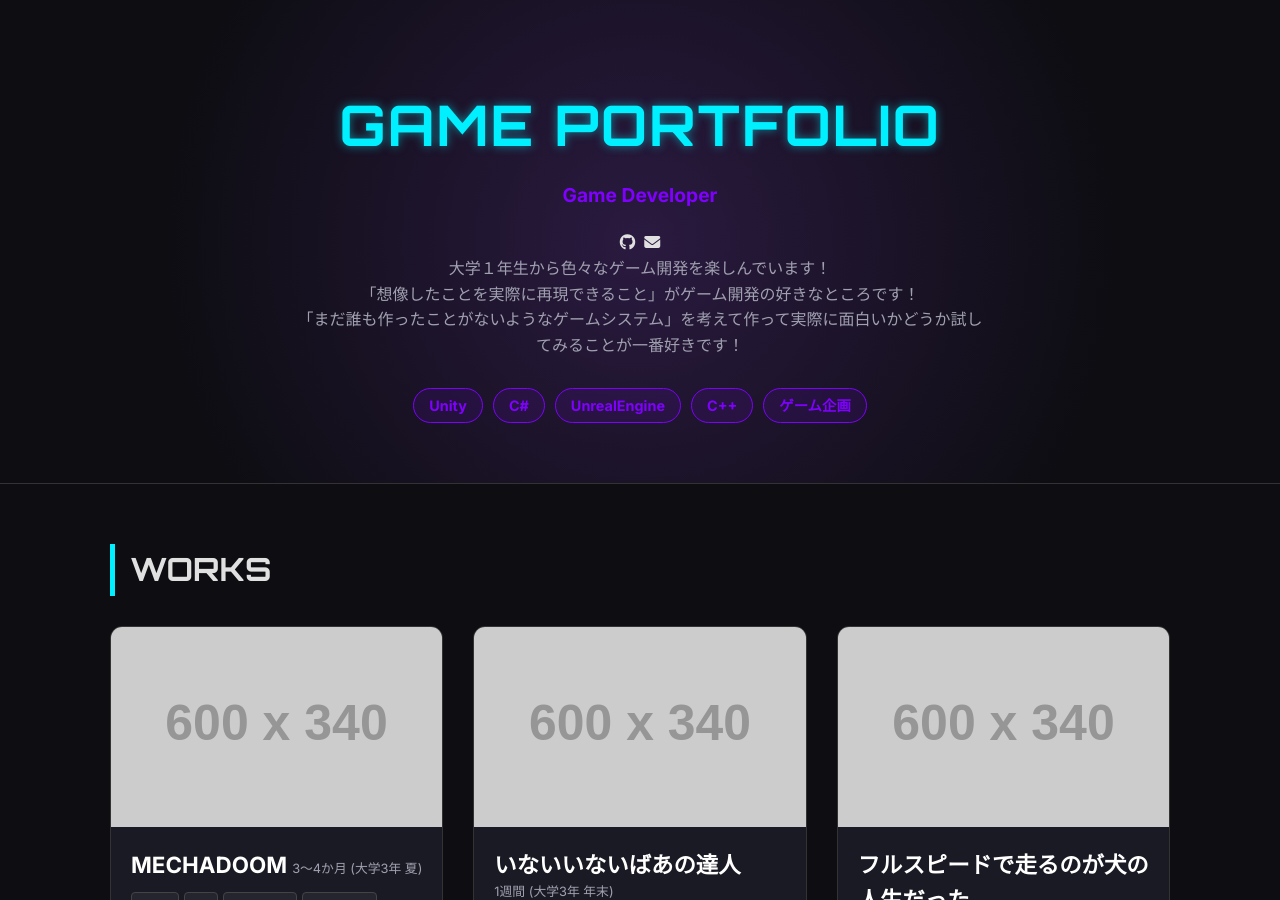
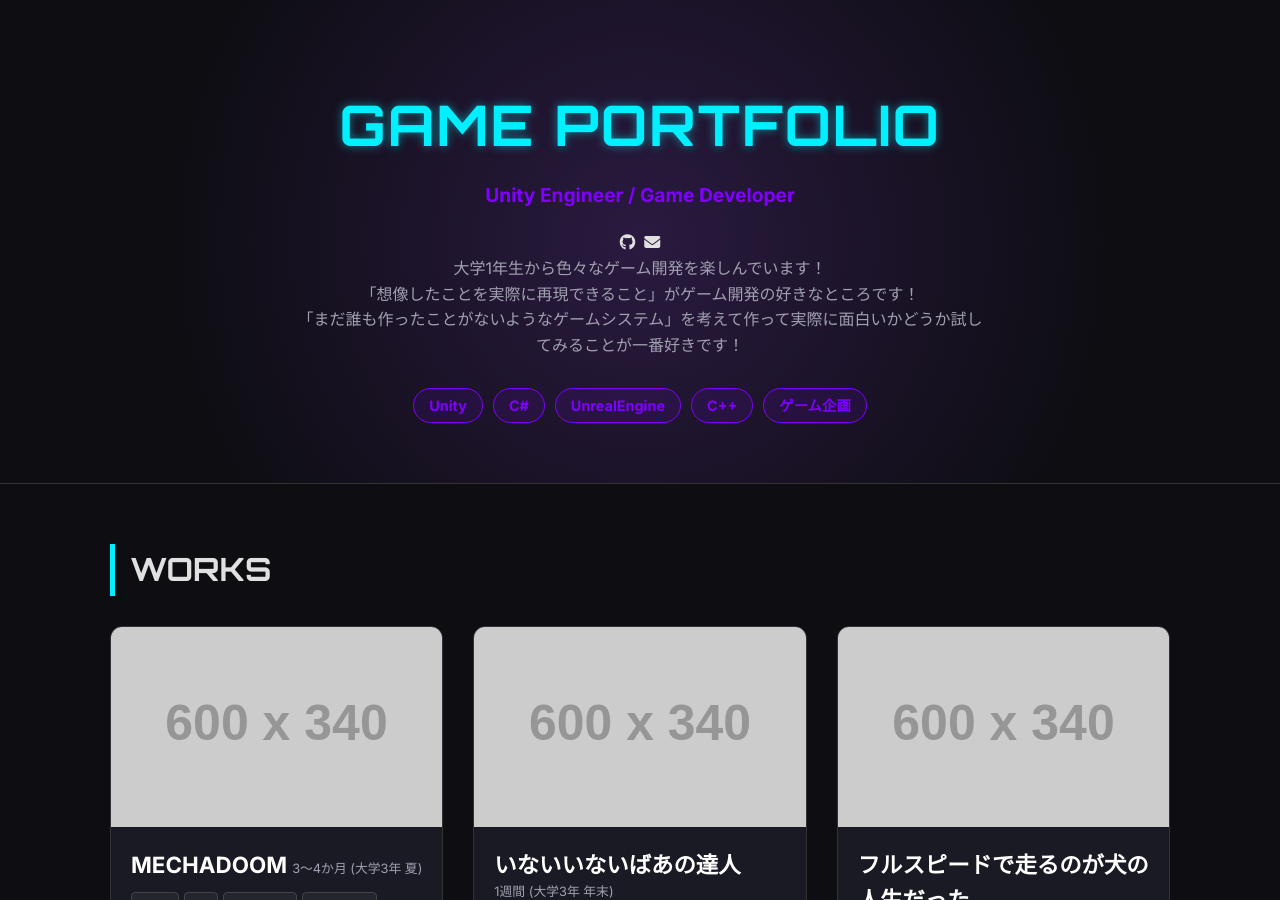
Before and after one commit to Sakai8121/Sakai8121.github.io, a Jekyll site: the page built from index.html, in a window 1280 px wide and 900 px high. Built offline with Jekyll 4.4.1, drawn with Linux system fonts in a browser that asks for light colours.

Commit message:
Update subtitle and contact information in index.html

```diff
--- a/index.html
+++ b/index.html
@@ -18,28 +18,29 @@ layout: null
     <header class="hero">
     <div class="container">
         <h1 class="glitch" data-text="GAME PORTFOLIO">GAME PORTFOLIO</h1>
-        <p class="subtitle">Game Developer</p>
+        <p class="subtitle">Unity Engineer / Game Developer</p>
 
         <div class="social-links">
             <a href="https://github.com/sakai8121" target="_blank" title="GitHub">
                 <i class="fab fa-github"></i>
             </a>
 
-            <a href="https://x.com/HonestHukurou" target="_blank" title="X (Twitter)">
+            <a href="https://x.com/あなたのID" target="_blank" title="X (Twitter)">
                 <i class="fab fa-x-twitter"></i>
             </a>
 
-            <a href="mailto:syoujikinahukurou@gmail.com" title="Contact">
+            <a href="mailto:あなたのメールアドレス" title="Contact">
                 <i class="fas fa-envelope"></i>
             </a>
         </div>
+
         <div class="profile-summary">
-                <p>
-                    大学１年生から色々なゲーム開発を楽しんでいます！<br>
-                    「想像したことを実際に再現できること」がゲーム開発の好きなところです！<br>
-                    「まだ誰も作ったことがないようなゲームシステム」を考えて作って実際に面白いかどうか試してみることが一番好きです！
-                </p>
-            </div>
+            <p>
+                大学1年生から色々なゲーム開発を楽しんでいます！<br>
+                「想像したことを実際に再現できること」がゲーム開発の好きなところです！<br>
+                「まだ誰も作ったことがないようなゲームシステム」を考えて作って実際に面白いかどうか試してみることが一番好きです！
+            </p>
+        </div>
 
             <div class="skills">
                 <span class="skill-tag">Unity</span>
```
